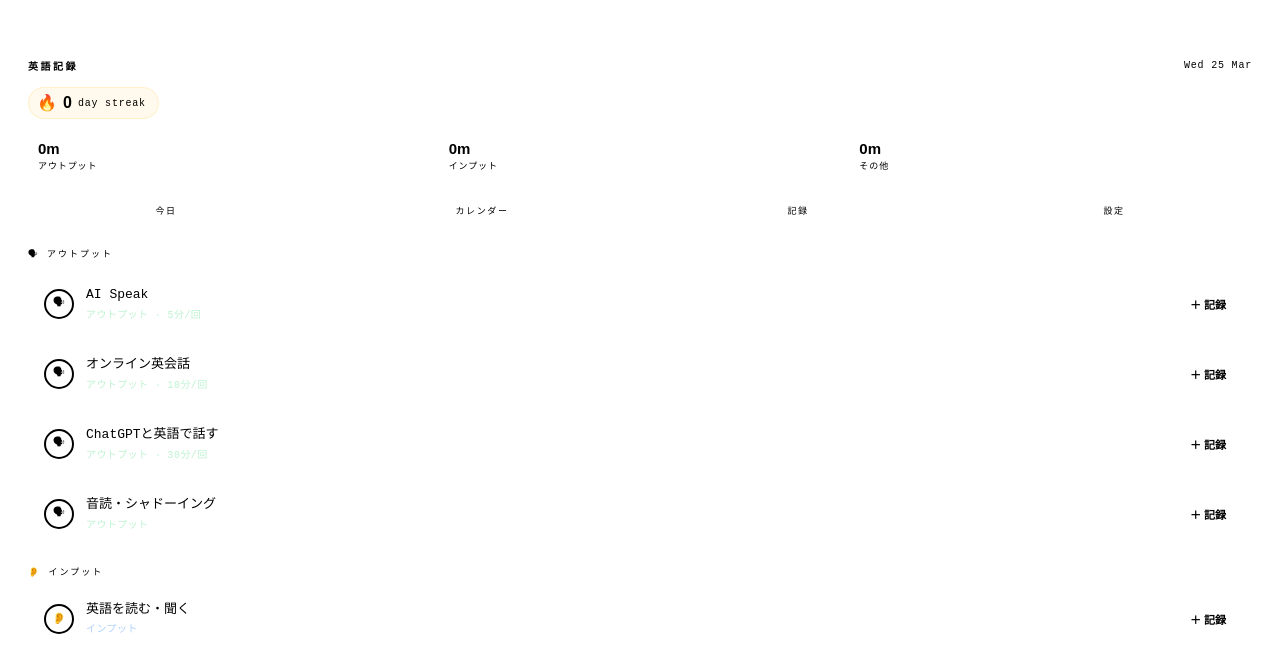
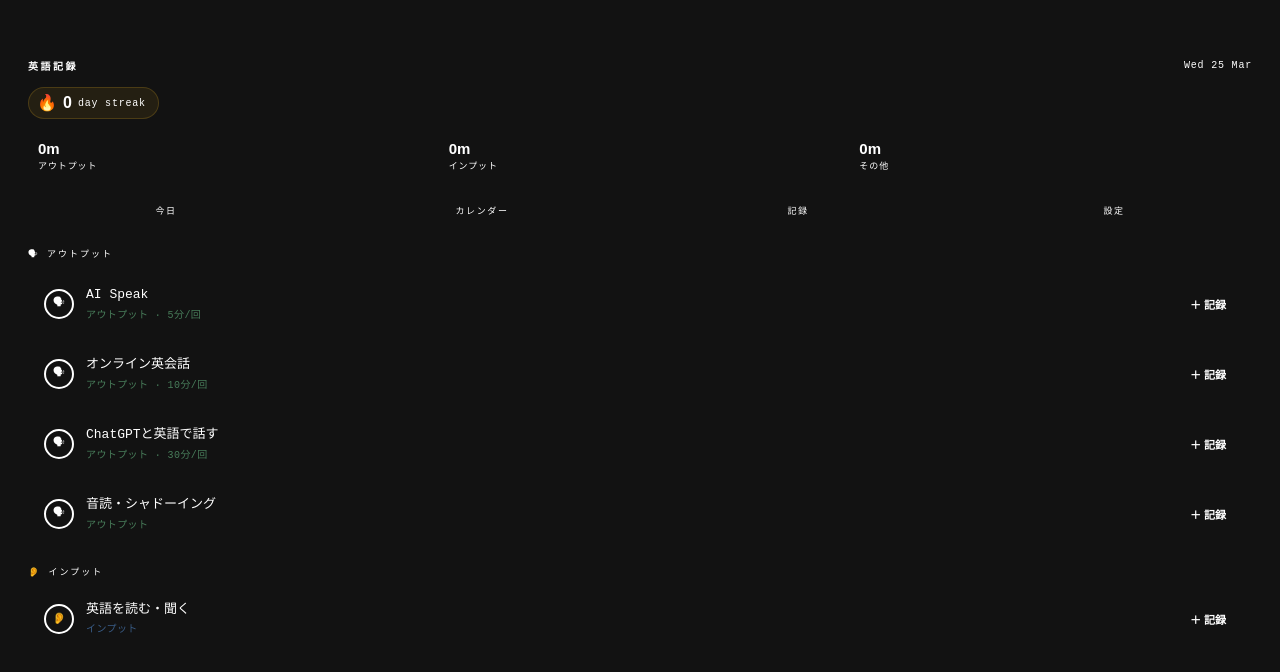
Before and after one commit to blancrose1789-ai/english-tracker, a plain HTML site: page index.html in a window 1280 px wide. Drawn offline with Linux system fonts and the light colour scheme; a web font is replaced by a local one.

Commit message:
Update index.html

```diff
--- a/index.html
+++ b/index.html
@@ -35,6 +35,7 @@
 }
 
 - { margin:0; padding:0; box-sizing:border-box; -webkit-tap-highlight-color:transparent; }
+  html { color-scheme: dark; }
   html,body { height:100%; overflow:hidden; }
   body {
   background:var(–bg);
```
